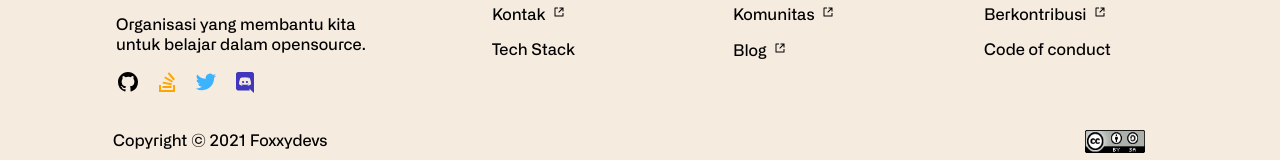
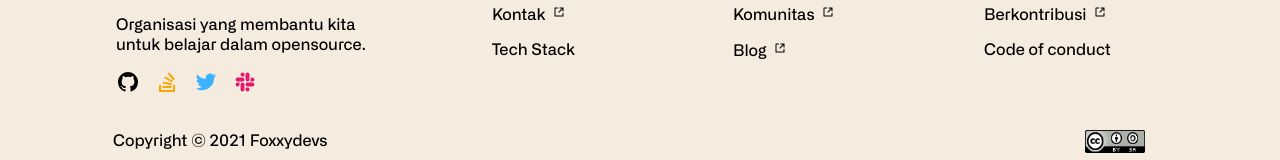
Before and after one commit to foxxydevs/foxxydevs, a React (Create React App) app: page / in a window 1280 px wide. Shown: the part 2420-2580 px from the top of the page. Built offline with nearby package versions, Linux system fonts and the light colour scheme.

Commit message:
feat: change content of footer

```diff
--- a/src/components/LayoutComponent/FooterComponent/Footer.tsx
+++ b/src/components/LayoutComponent/FooterComponent/Footer.tsx
@@ -22,10 +22,12 @@ import {
 import {
   RiGithubFill,
   RiStackOverflowLine,
-  RiDiscordFill,
   RiShareBoxLine,
   RiTwitterFill,
+  RiSlackFill,
 } from 'react-icons/ri';
+
+import ReactTooltip from 'react-tooltip';
 
 const Footers = () => {
   return (
@@ -46,7 +48,11 @@ const Footers = () => {
                     aria-label='facebook'
                     rel='noopener noreferrer'
                   >
-                    <RiGithubFill style={{ color: '#000' }} />
+                    <RiGithubFill
+                      data-tip='Github'
+                      data-place='bottom'
+                      style={{ color: '#000' }}
+                    />
                   </Opener>
                   <Opener
                     href={'//www.facebook.com'}
@@ -54,7 +60,11 @@ const Footers = () => {
                     aria-label='facebook'
                     rel='noopener noreferrer'
                   >
-                    <RiStackOverflowLine style={{ color: '#FFA500' }} />
+                    <RiStackOverflowLine
+                      data-tip='Stack Overflow'
+                      data-place='bottom'
+                      style={{ color: '#FFA500' }}
+                    />
                   </Opener>
                   <Opener
                     href={'//www.facebook.com'}
@@ -62,7 +72,11 @@ const Footers = () => {
                     aria-label='facebook'
                     rel='noopener noreferrer'
                   >
-                    <RiTwitterFill style={{ color: '#3DB2FF' }} />
+                    <RiTwitterFill
+                      data-tip='Twitter'
+                      data-place='bottom'
+                      style={{ color: '#3DB2FF' }}
+                    />
                   </Opener>
                   <Opener
                     href={'//www.facebook.com'}
@@ -70,8 +84,14 @@ const Footers = () => {
                     aria-label='facebook'
                     rel='noopener noreferrer'
                   >
-                    <RiDiscordFill style={{ color: '#4137bd' }} />
+                    <RiSlackFill
+                      data-tip='Slack'
+                      data-place='bottom'
+                      className='slack'
+                      style={{ color: '#e6186d' }}
+                    />
                   </Opener>
+                  <ReactTooltip />
                 </Social>
               </section>
 
```
Also changed, not shown: 1 other file (tests, documents, lock files or other folders).
